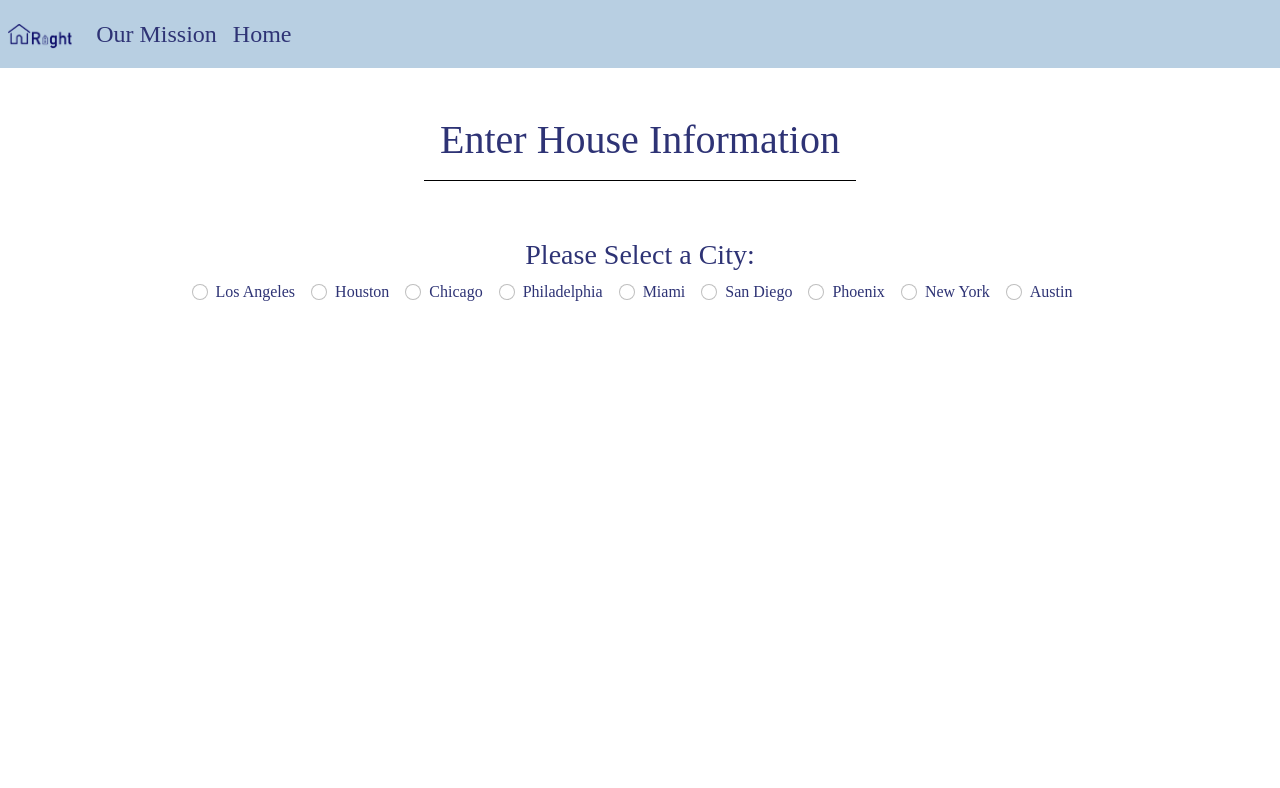
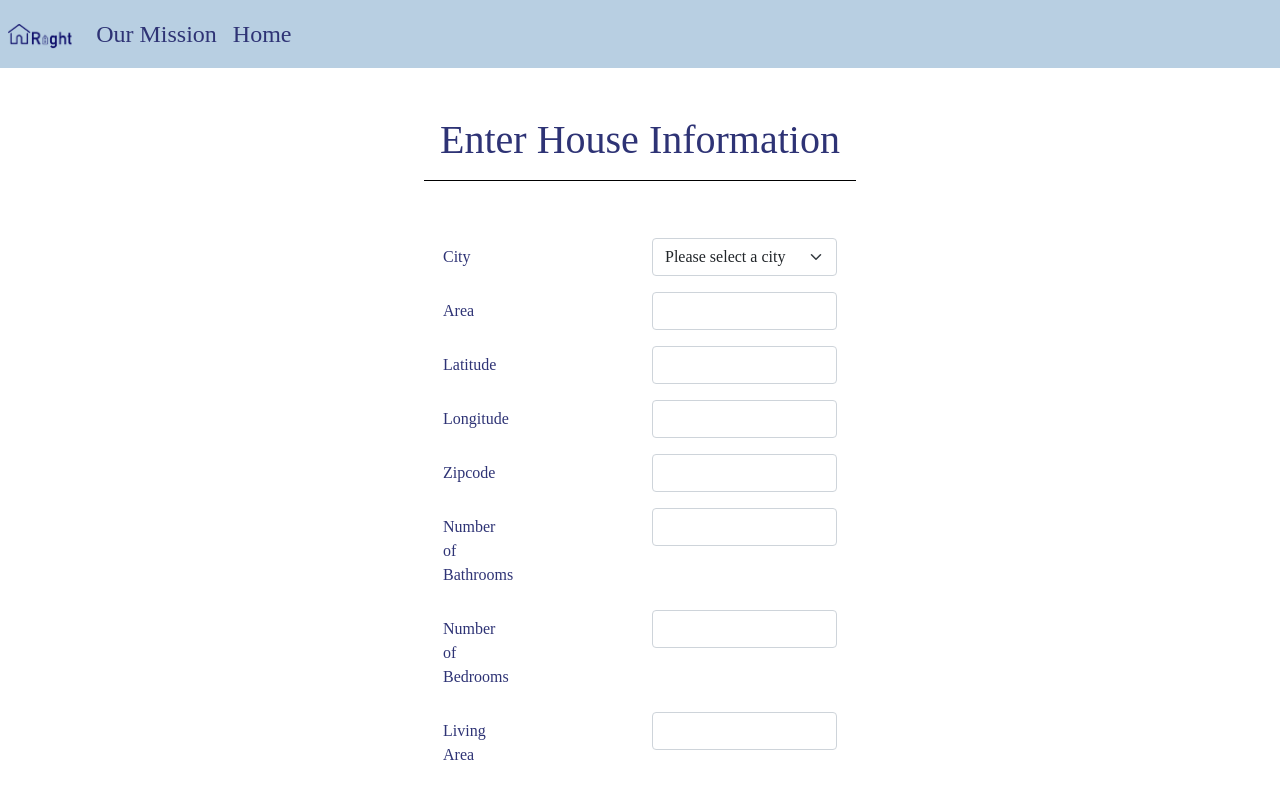
Before and after one commit to kathfree3/priceright, a React app: page / in a window 1280 px wide. Shown: the top 788 px of the page. Built offline with nearby package versions, Linux system fonts and the light colour scheme.

Commit message:
correct form values being stored

```diff
--- a/src/components/FormMaker.js
+++ b/src/components/AttributeForm.js
@@ -7,13 +7,15 @@ import axios from 'axios'
 import { Redirect } from 'react-router'
 import { useNavigate } from 'react-router-dom'
 
-import { cityOptions, TYPES } from '../constants'
+import {
+  TYPES, homeAttributes,
+} from '../constants'
 
-import { FormBoolean, FormInput, FormInputNumber, FormHomeType } from './selectors/FormInputs'
-const { BOOLEAN, INPUT, NUMBER, HOME_TYPE } = TYPES
+import { FormBoolean, FormInput, FormInputNumber, FormCitySelector, FormHomeTypeSelector } from './selectors/FormInputs'
+const { BOOLEAN, INPUT, NUMBER, HOME_TYPE, CITY } = TYPES
 
 
-const FormMaker = ({city, attributes }) => {
+const FormMaker = () => {
   const [validated, setValidated] = useState(false)
   const history = useNavigate();
 
@@ -30,18 +32,27 @@ const FormMaker = ({city, attributes }) => {
 
     if (v) {
       event.preventDefault();
-      const sendData = []
-      attributes.forEach(({field}) => {
-        const value = event.target.elements[field].value
-        sendData.push({field, value})
+      console.log(event.target)
+      console.log(event.target.elements)
+      homeAttributes.forEach(({field}) => {
+        if (event.target.elements[field]) {
+          console.log(field, event.target.elements[field].value)
+        } else {
+          console.log(field)
+        }
       })
-      let req_body = {}
-      for (let i = 0; i < sendData.length; i++) {
-        let elt = sendData[i]
-        req_body[elt.field] = elt.value
-      }
+      // const sendData = []
+      // homeAttributes.forEach(({field}) => {
+      //   const value = event.target.elements[field].value
+      //   sendData.push({field, value})
+      // })
+      // let req_body = {}
+      // for (let i = 0; i < sendData.length; i++) {
+      //   let elt = sendData[i]
+      //   req_body[elt.field] = elt.value
+      // }
 
-      history("/results");
+      // history("/results");
       // axios.post('http://localhost:1234/predict', req_body)
       // .then(function (response) {
       //   let pred = response.data.prediction
@@ -67,15 +78,19 @@ const FormMaker = ({city, attributes }) => {
     } else if (type === NUMBER) {
       return <FormInputNumber name={field} />
     } else if (type === HOME_TYPE) {
-      return <FormHomeType name={field} />
+      return <FormHomeTypeSelector name={field}/>
+    } else if (type === CITY) {
+      return <FormCitySelector name={field}/>
     }
   }
 
   const makeInputs = () => (
-    attributes.map(({field, formValue, type}) => (
-      <Form.Group as={Row} className="justify-content-md-center mb-3">
-        <Form.Label column sm={2}> {formValue} </Form.Label>
-        <Col sm={7}>
+    homeAttributes.map(({field, formValue, type}) => (
+      <Form.Group key={field} as={Row} className="justify-content-md-center mb-3">
+        <Col sm={6}>
+          <Form.Label column sm={2}> {formValue} </Form.Label>
+          </Col>
+        <Col>
           {formType(type, field)}
         </Col>
       </Form.Group>
--- a/src/components/Home.js
+++ b/src/components/Home.js
@@ -2,22 +2,16 @@ import React, { useState } from 'react'
 import s from 'styled-components'
 
 // local imports
-import CitySelector from './selectors/CitySelector'
-import FormMaker from './FormMaker'
+import FormMaker from './AttributeForm'
 
 import { Title, PageWrapper } from '../style/globalComponents'
 
 const Home = () => {
-  const [city, setCity] = useState('')
-  const [attributes, setAttributes] = useState([])
-
   return (
     <PageWrapper>
       <Title> Enter House Information </Title>
         <div className='houseInfoForm'>
-          <h3> Please Select a City: </h3>
-          <CitySelector setCity={setCity} setAttributes={setAttributes} />
-          {city && (<FormMaker city={city} attributes={attributes} /> )}
+          <FormMaker />
         </div>
     </PageWrapper>
   )
--- a/src/components/selectors/CitySelector.js
+++ /dev/null
@@ -1,33 +0,0 @@
-import React, { useState } from 'react'
-import Form from 'react-bootstrap/Form'
-
-import { cityOptions } from '../../constants'
-
-const CitySelector = ({ setCity, setAttributes }) => {
-
-  const change = (c, a) => {
-    setCity(c)
-    setAttributes(a)
-  }
-
-  return (
-    <Form className='cityPicker'>
-        <div key={`inline-radio`} className="mb-3">
-          {cityOptions.map(({city, formValue, attributes}) => (
-            <Form.Check
-              inline
-              label={formValue}
-              name="group1"
-              type='radio'
-              id={`inline-radio-1`}
-              key={city}
-              onClick={() => change(city, attributes)}
-            />
-          ))}
-      </div>
-    </Form>
-
-  )
-}
-
-export default CitySelector
--- a/src/components/selectors/FormInputs.js
+++ b/src/components/selectors/FormInputs.js
@@ -2,9 +2,8 @@ import React from 'react'
 import validator from 'validator'
 
 import Form from 'react-bootstrap/Form'
-import Dropdown from 'react-bootstrap/Dropdown'
 
-import { home_types } from '../../constants'
+import { cityOptions, home_types } from '../../constants'
 
 export const FormBoolean = ({ name }) => (
   <>
@@ -15,7 +14,7 @@ export const FormBoolean = ({ name }) => (
       name={name}
       type='radio'
       key='Yes'
-      value='true'
+      value='1'
     />
     <Form.Check
       inline
@@ -23,24 +22,10 @@ export const FormBoolean = ({ name }) => (
       name={name}
       type='radio'
       key='No'
-      value='false'
+      value='0'
     />
   </>
 )
-
-// homeType : 0, 1, 2, 4, 5
-
-const values = [0, 1, 2, 3, 4, 5]
-console.log(home_types)
-export const FormHomeType = ({ name }) => (
-  <Form.Select aria-label="Default select example">
-    <option value='none'>Please select a home type</option>
-      {home_types.map((v, i) =>
-        <option value={i}>{v}</option>
-      )}
-  </Form.Select>
-)
-
 
 
 export const FormInputNumber = ({ name }) => {
@@ -60,6 +45,24 @@ export const FormInputNumber = ({ name }) => {
   )
 }
 
+export const FormHomeTypeSelector = ({ name }) => (
+  <Form.Select aria-label="Default select example" name={name}>
+    <option value='none'>Please select a home type</option>
+    {home_types.map(({formValue, value}) =>
+      <option value={value} key={value}>{formValue}</option>
+    )}
+  </Form.Select>
+)
+
+export const FormCitySelector = ({ name }) => (
+  <Form.Select aria-label="Default select example" name={name}>
+  <option value='none'>Please select a city</option>
+  {cityOptions.map(({formValue, value}) =>
+    <option value={value} key={value}>{formValue}</option>
+  )}
+</Form.Select>
+)
+
 export const FormInput = ({ name }) => (
-  <Form.Control required type='text'name={name} />
+  <Form.Control required type='text' name={name} />
 )
--- a/src/constants.js
+++ b/src/constants.js
@@ -1,134 +1,53 @@
-const float64 = 'number'
-const int64 = 'boolean'
-
 const BOOLEAN = 'boolean'
 const INPUT = 'input'
 const NUMBER = 'number'
 const HOME_TYPE = 'home_type'
+const CITY = 'city'
 
 export const TYPES = {
-  BOOLEAN,
-  INPUT,
-  NUMBER,
-  HOME_TYPE
+  BOOLEAN, INPUT, NUMBER, HOME_TYPE, CITY,
 }
 
-const otherCityFields = [
+export const homeAttributes = [
+  { field: 'city_val', formValue: "City", type: CITY },
   { field: 'area', formValue: 'Area', type: INPUT },
   { field: 'latitude', formValue: "Latitude", type: INPUT },
   { field: 'longitude', formValue: "Longitude", type: INPUT },
   { field: 'zipcode', formValue: "Zipcode", type: NUMBER },
   { field: 'bathrooms', formValue: 'Number of Bathrooms', type: NUMBER },
   { field: 'bedrooms', formValue: 'Number of Bedrooms', type: NUMBER},
-  { field: 'livingArea', formValue: 'Living Area', type: INPUT},
+  { field: 'livingArea', formValue: 'Living Area', type: INPUT },
   { field: 'homeType', formValue: 'Home Type', type: HOME_TYPE },
   { field: 'isPreforeclosureAuction', formValue: 'Is Pre-foreclosure Auction', type: BOOLEAN },
   { field: 'isNonOwnerOccupied', formValue: 'Is Non-owner Occupied', type: BOOLEAN },
   { field: 'isPremierBuilder', formValue: 'Premier Builder', type: BOOLEAN },
   { field: 'taxAssessedValue', formValue: 'Tax Assessed Value', type: INPUT },
   { field: 'lotAreaValue', formValue: 'Lot Area Value', type: INPUT },
-  { field: 'isHomeRec', formValue: 'isHomeRec', type: BOOLEAN },
+  { field: 'isHomeRec', formValue: 'Is Home Rec?', type: BOOLEAN },
   { field: 'hasAdditionalAttributions', formValue: 'Has Additional Attributions', type: BOOLEAN },
   { field: 'expansionDistance', formValue: 'Expansion Distance', type: INPUT },
   { field: 'needsUpdate', formValue: 'Needs Update', type: BOOLEAN },
   { field: 'hasHousingConnectorPermission', formValue: 'Has Housing Connector Permission', type: BOOLEAN },
 ]
 
-  // homeType : 0, 1, 2, 4, 5
-const miamiFields = [
-  {field: 'PARCELNO', formValue: 'PARCELNO', type: ''},
-  {field: 'LND_SQFOOT', formValue: 'LND_SQFOOT', type: ''},
-  {field: 'SPEC_FEAT_VAL', formValue: 'SPEC_FEAT_VAL', type: ''},
-  {field: 'RAIL_DIST', formValue: 'RAIL_DIST', type: ''},
-  {field: 'OCEAN_DIST', formValue: 'OCEAN_DIST', type: ''},
-  {field: 'WATER_DIST', formValue: 'WATER_DIST', type: ''},
-  {field: 'CNTR_DIST', formValue: 'CNTR_DIST', type: ''},
-  {field: 'SUBCNTR_DI', formValue: 'SUBCNTR_DI', type: ''},
-  {field: 'HWY_DIST', formValue: 'HWY_DIST', type: ''},
-  {field: 'age', formValue: 'age', type: ''},
-  {field: 'structure_quality', formValue: 'structure_quality', type: ''},
+export const cityOptions = [
+  { formValue: 'Los Angeles', value: 0 },
+  { formValue: 'Houston', value: 1 },
+  { formValue: 'Chicago', value: 2 },
+  { formValue: 'Philadelphia', value: 3 },
+  { formValue: 'Phoenix', value: 4 },
+  { formValue: 'San Diego', value: 5 },
+  { formValue: 'Miami', value: -1 },
+  { formValue: 'New York', value: -2 },
+  { formValue: 'Austin', value: -3 },
 ]
 
- const nycFields = [
-  {field: 'NEIGHBORHOOD', formValue: 'NEIGHBORHOOD', type: ''},
-  {field: 'BUILDING CLASS CATEGORY', formValue: 'BUILDING CLASS CATEGORY', type: ''},
-  {field: 'TAX CLASS AT PRESENT', formValue: 'TAX CLASS AT PRESENT', type: ''},
-  {field: 'BLOCK', formValue: 'BLOCK', type: ''},
-  {field: 'LOT', formValue: 'LOT', type: ''},
-  {field: 'TOTAL UNITS', formValue: 'TOTAL UNITS', type: ''},
-  {field: 'LAND SQUARE FEET', formValue: 'LAND SQUARE FEET', type: ''},
-  {field: 'GROSS SQUARE FEET', formValue: 'GROSS SQUARE FEET', type: ''},
-  {field: 'YEAR BUILT', formValue: 'YEAR BUILT', type: ''},
-  {field: 'SALE PRICE', formValue: 'SALE PRICE', type: ''},
-  {field: 'loc', formValue: 'loc', type: ''},
+export const home_types = [
+ { formValue: 'Single Family', value: 0 },
+ { formValue: 'Multi Family', value: 1 },
+ { formValue: 'Townhouse', value: 2 },
+ { formValue: 'Apartment', value: 3 },
+ { formValue: 'Condo', value: 4 },
+ { formValue: 'Manufactured', value: 5 },
+ { formValue: 'Lot', value: 6 }
 ]
-
-const austinFields = [
-  {field: 'city', formValue: 'city', type: ''},
-  {field: 'propertyTaxRate', formValue: 'propertyTaxRate', type: ''},
-  {field: 'garageSpaces', formValue: 'garageSpaces', type: ''},
-  {field: 'hasAssociation', formValue: 'hasAssociation', type: ''},
-  {field: 'hasCooling', formValue: 'hasCooling', type: ''},
-  {field: 'hasGarage', formValue: 'hasGarage', type: ''},
-  {field: 'hasHeating', formValue: 'hasHeating', type: ''},
-  {field: 'hasSpa', formValue: 'hasSpa', type: ''},
-  {field: 'hasView', formValue: 'hasView', type: ''},
-  {field: 'homeType', formValue: 'homeType', type: ''},
-  {field: 'parkingSpaces', formValue: 'parkingSpaces', type: ''},
-  {field: 'yearBuilt', formValue: 'yearBuilt', type: ''},
-  {field: 'numPriceChanges', formValue: 'numPriceChanges', type: ''},
-  {field: 'numOfAccessibilityFeatures', formValue: 'numOfAccessibilityFeatures', type: ''},
-  {field: 'numOfAppliances', formValue: 'numOfAppliances', type: ''},
-  {field: 'numOfParkingFeatures', formValue: 'numOfParkingFeatures', type: ''},
-  {field: 'numOfPatioAndPorchFeatures', formValue: 'numOfPatioAndPorchFeatures', type: ''},
-  {field: 'numOfSecurityFeatures', formValue: 'numOfSecurityFeatures', type: ''},
-  {field: 'numOfWaterfrontFeatures', formValue: 'numOfWaterfrontFeatures', type: ''},
-  {field: 'numOfWindowFeatures', formValue: 'numOfWindowFeatures', type: ''},
-  {field: 'numOfCommunityFeatures', formValue: 'numOfCommunityFeatures', type: ''},
-  {field: 'lotSizeSqFt', formValue: 'lotSizeSqFt', type: ''},
-  {field: 'livingAreaSqFt', formValue: 'livingAreaSqFt', type: ''},
-  {field: 'numOfPrimarySchools', formValue: 'numOfPrimarySchools', type: ''},
-  {field: 'numOfElementarySchools', formValue: 'numOfElementarySchools', type: ''},
-  {field: 'numOfMiddleSchools', formValue: 'numOfMiddleSchools', type: ''},
-  {field: 'numOfHighSchools', formValue: 'numOfHighSchools', type: ''},
-  {field: 'avgSchoolDistance', formValue: 'avgSchoolDistance', type: ''},
-  {field: 'avgSchoolSize', formValue: 'avgSchoolSize', type: ''},
-  {field: 'MedianStudentsPerTeacher', formValue: 'MedianStudentsPerTeacher', type: ''},
-  {field: 'numOfBathrooms', formValue: 'numOfBathrooms', type: ''},
-  {field: 'numOfBedrooms', formValue: 'numOfBedrooms', type: ''},
-  {field: 'numOfStories', formValue: 'numOfStories', type: ''},
-  {field: 'homeImage', formValue: 'homeImage', type: ''},
-]
-
-
-export const cityOptions = [
-  {city: 'los angeles', formValue: 'Los Angeles', attributes: otherCityFields},
-  {city: 'houston', formValue: 'Houston', attributes: otherCityFields},
-  {city: 'chicago', formValue: 'Chicago', attributes: otherCityFields},
-  {city: 'philadelphia', formValue: 'Philadelphia', attributes: otherCityFields},
-  {city: 'miami', formValue: 'Miami', attributes: miamiFields},
-  {city: 'san diego', formValue: 'San Diego', attributes: otherCityFields},
-  {city: 'phoenix', formValue: 'Phoenix', attributes: otherCityFields},
-  {city: 'nyc', formValue: 'New York', attributes: nycFields},
-  {city: 'austin', formValue: 'Austin', attributes: austinFields},
-]
-
-
-const city_vals = {
-  0 : "la",
-  1 : "houstin",
-  2 : "chicago",
-  3 : "philly",
-  4 : "phoenix",
-  5 : "sandiego"
-}
-
-export const home_types = [
-  'Single Family',
-  'Multi Family',
-  'Townhouse',
-  'Apartment',
-  'Condo',
-  'Manufactured',
-  'Lot'
-]
```
